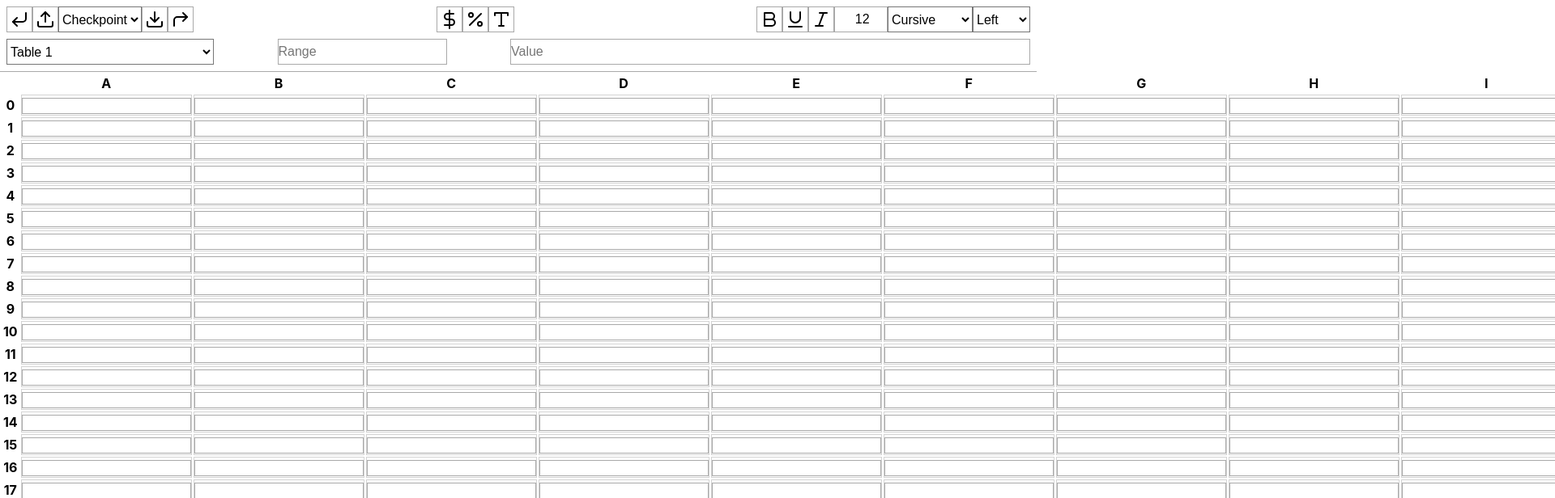
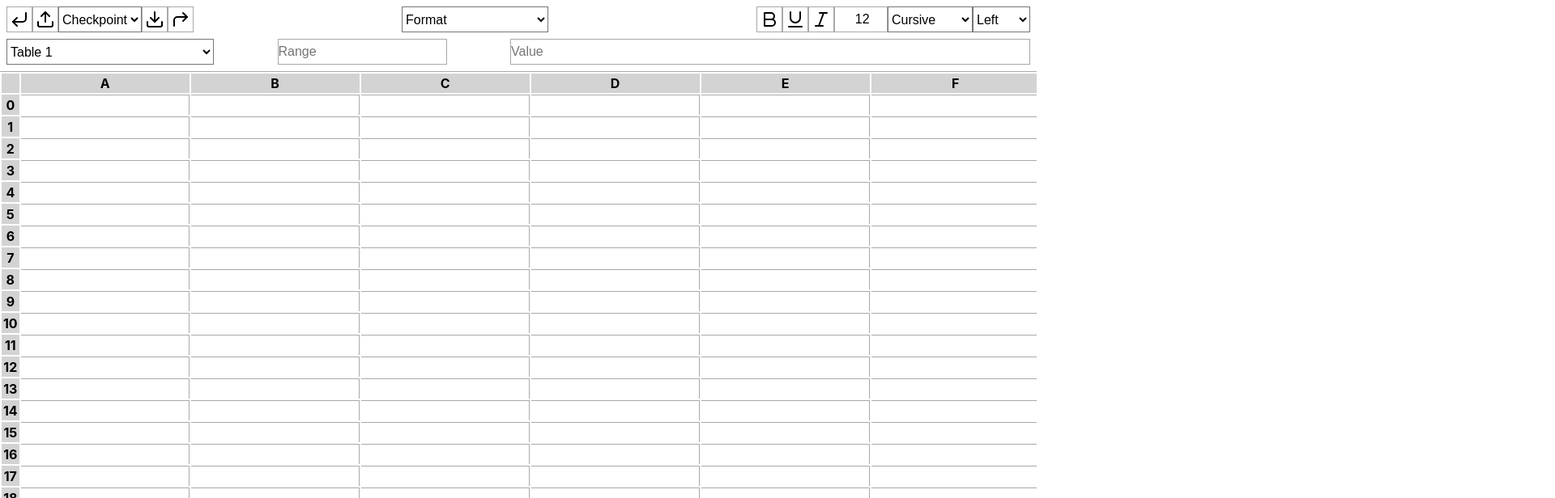
Before and after one commit to tmcnab/spreadsheet, a React (Vite) app: page / in a window 1280 px wide. Shown: the top 616 px of the page at 81% size, 1920 px wide, since content can reach past the window. Built offline with nearby package versions, Linux system fonts and the light colour scheme.

Commit message:
updated table and state

```diff
--- a/src/Application.tsx
+++ b/src/Application.tsx
@@ -1,11 +1,23 @@
+import { ArrayStack } from "./types/ArrayStack"
+import { Spreadsheet, SpreadsheetState } from "./types/Spreadsheet"
+import { useState } from "react"
 import Header from "./components/Header/Header"
 import Table from "./components/Table/Table"
 
 export default function Application () {
+	const state: SpreadsheetState = useState<Spreadsheet>({
+		changes: new ArrayStack(),
+		name: 'My Spreadsheet',
+		state: [{
+			id: crypto.randomUUID(),
+			name: 'Table 1',
+			columns: []
+		}]
+	})
 	return (
 		<>
-			<Header />
-			<Table />
+			<Header state={state} />
+			<Table state={state} />
 		</>
 	)
 }
--- a/src/components/Header/DataFormatControl.tsx
+++ /dev/null
@@ -1,18 +0,0 @@
-import { DollarSign, Percent, Type } from 'react-feather'
-import Flex from '../Flex'
-
-export default function DataFormatControl () {
-	return (
-		<Flex>
-			<button>
-				<DollarSign />
-			</button>
-			<button>
-				<Percent />
-			</button>
-			<button>
-				<Type />
-			</button>
-		</Flex>
-	)
-}
--- /dev/null
+++ b/src/components/Header/DataFormatSelect.tsx
@@ -0,0 +1,21 @@
+import { DataFormat } from '../../types/DataFormat'
+
+export default function DataFormatSelect () {
+	return (
+		<select>
+			<option>Format</option>
+			<option value={DataFormat.DEFAULT}>Default</option>
+			<option value={DataFormat.TEXT}>Text</option>
+			<optgroup label='Numbers'>
+				<option value={DataFormat.NUMBER}>Number 1234.56</option>
+				<option value={DataFormat.CURRENCY}>Currency $1,234.56</option>
+				<option value={DataFormat.SCIENTIFIC}>Scientific 1.2E+3</option>
+			</optgroup>
+			<optgroup label='Time'>
+				<option value={DataFormat.DATETIME}>DateTime</option>
+				<option value={DataFormat.DATE}>Date</option>
+				<option value={DataFormat.TIME}>Time</option>
+			</optgroup>
+		</select>
+	)
+}
--- a/src/components/Header/Header.tsx
+++ b/src/components/Header/Header.tsx
@@ -1,17 +1,22 @@
 import './Header.css'
+import { SpreadsheetState } from '../../types/Spreadsheet'
 import CellSelectControl from './CellSelectControl'
 import CellValueControl from './CellValueControl'
-import DataFormatControl from './DataFormatControl'
+import DataFormatSelect from './DataFormatSelect'
 import FontControl from './FontControl'
 import HistoryControl from './HistoryControl'
 import TableSelect from './TableSelect'
 
-export default function Header () {
+export interface HeaderProps {
+	state: SpreadsheetState
+}
+
+export default function Header ({ state }: HeaderProps) {
 	return (
 		<header>
 			<section>
 				<HistoryControl />
-				<DataFormatControl />
+				<DataFormatSelect />
 				<FontControl />
 			</section>
 			<section>
--- a/src/components/Table/Table.css
+++ b/src/components/Table/Table.css
@@ -1,18 +1,31 @@
 .Table {
+	max-height: 100%;
+	max-width: 100vw;
 	min-width: 100%;
-	max-height: 100%;
+	overflow-x: scroll;
 }
 
 .Table td {
-	border: 1px solid lightgray;
+	border: 0;
+	border-top: 1px solid darkgray;
+	border-right: 1px solid darkgray;
 	min-width: 2rem;
 	text-align: right;
 }
 
+.Table td input {
+	border: 0;
+}
+
 .Table th {
+	background-color: lightgray;
 	font-weight: bold;
 }
 
 .Table tbody {
 	overflow: scroll;
 }
+
+.Table input, .Table input:focus {
+	border-radius: 0;
+}
--- a/src/index.css
+++ b/src/index.css
@@ -44,6 +44,9 @@ button {
 
 body>main {
   flex-grow: 8;
+  max-width: 100vw;
+  max-height: 100%;
+  overflow: scroll;
 }
 
 select {
@@ -54,6 +57,8 @@ input {
   border: 1px solid darkgray;
 }
 
-button, input, select {
+button,
+input,
+select {
   background-color: transparent;
 }
--- /dev/null
+++ b/src/types/DataFormat.ts
@@ -0,0 +1,10 @@
+export enum DataFormat {
+	CURRENCY = 'currency',
+	DATE = 'date',
+	DATETIME = 'datetime',
+	DEFAULT = 'default',
+	NUMBER = 'number',
+	SCIENTIFIC = 'scientific',
+	TEXT = 'text',
+	TIME = 'time',
+}
--- a/src/types/Spreadsheet.ts
+++ b/src/types/Spreadsheet.ts
@@ -1,9 +1,12 @@
 import { Change } from './Change'
 import { Stack } from './Stack'
 import { Table } from './Table'
+import { Dispatch, SetStateAction } from 'react'
 
 export type Spreadsheet = {
 	changes: Stack<Change>
 	name: string
 	readonly state: Table[]
 }
+
+export type SpreadsheetState = [Spreadsheet, Dispatch<SetStateAction<Spreadsheet>>]
```
